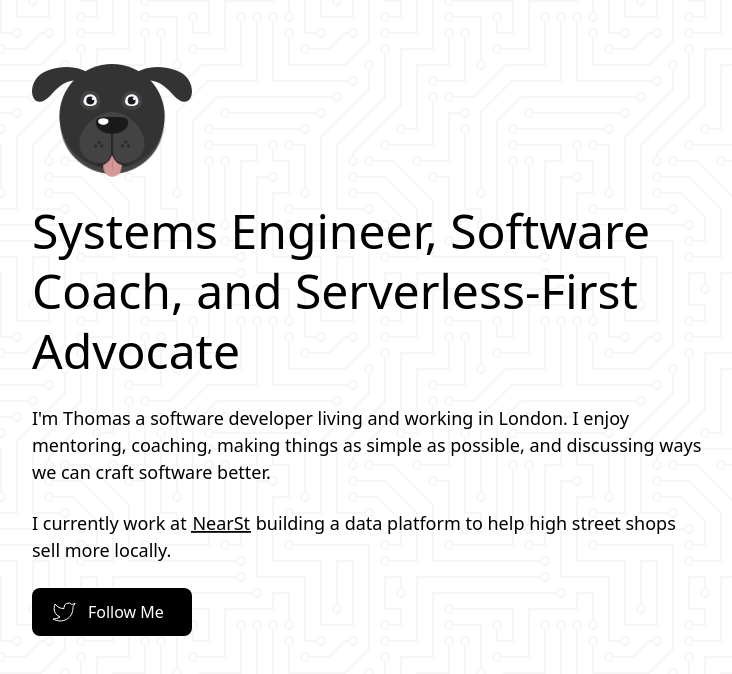
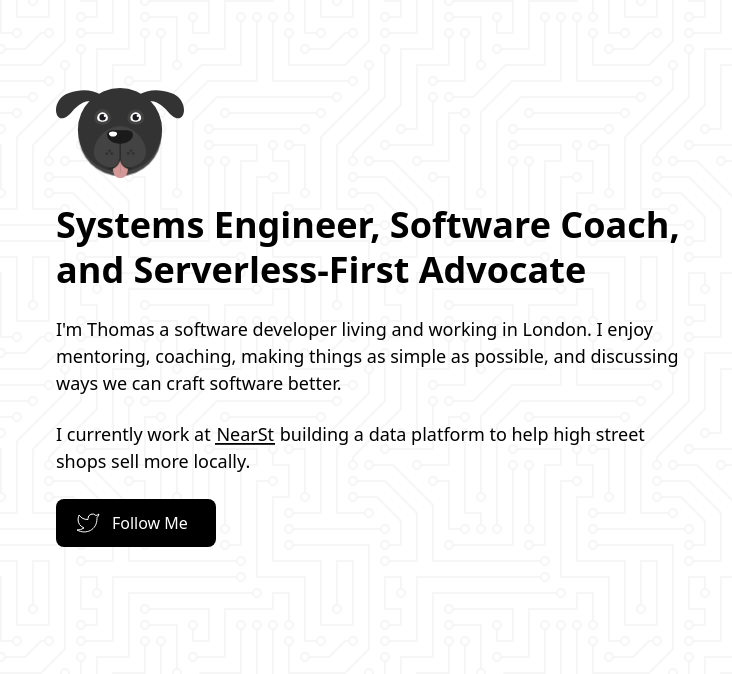
Before and after one commit to Ankcorn/me, a Next.js app: page / in a window 1280 px wide. Shown: the top 674 px of the page, without its empty margins (272-1004 px from the left). Built offline with nearby package versions, Linux system fonts and the light colour scheme.

Commit message:
font updates

```diff
--- a/pages/index.js
+++ b/pages/index.js
@@ -1,7 +1,7 @@
 export default () => (
   <div className="flex w-screen justify-center p-16">
-    <div className="max-w-xs sm:max-w-2xl space-y-6">
-      <svg xmlns="http://www.w3.org/2000/svg" viewBox="0 0 774 545.47" className="w-40">
+    <div className="max-w-xs sm:max-w-2xl space-y-6 p-6">
+      <svg xmlns="http://www.w3.org/2000/svg" viewBox="0 0 774 545.47" className="w-32">
         <title>Thomas Ankcorn LOGO</title>
         <g class="cls-1">
           <g id="Layer_1" data-name="Layer 1">
@@ -37,13 +37,13 @@ export default () => (
           </g>
         </g>
       </svg>
-      <h1 className="text-3xl sm:text-5xl leading-tight">Systems Engineer, Software Coach, and Serverless-First Advocate</h1>
-      <p className="text-lg font-medium">
+      <h1 className="text-2xl sm:text-4xl leading-tight font-bold">Systems Engineer, Software Coach, and Serverless-First Advocate</h1>
+      <p className="text-lg font-small">
         I'm Thomas a software developer living and working in London.
         I enjoy mentoring, coaching, making things as simple as possible,
         and discussing ways we can craft software better.
       </p>
-      <p className="text-lg font-medium">
+      <p className="text-lg font-small">
         I currently work at <a href="https://near.st" className="underline--magical">NearSt</a> building a data platform to help high street shops sell more locally.
       </p>
       <a className="bg-black rounded-lg py-3 px-5 my-2 text-white flex space-x-3 w-40" href="https://twitter.com/thomasankcorn">
```
